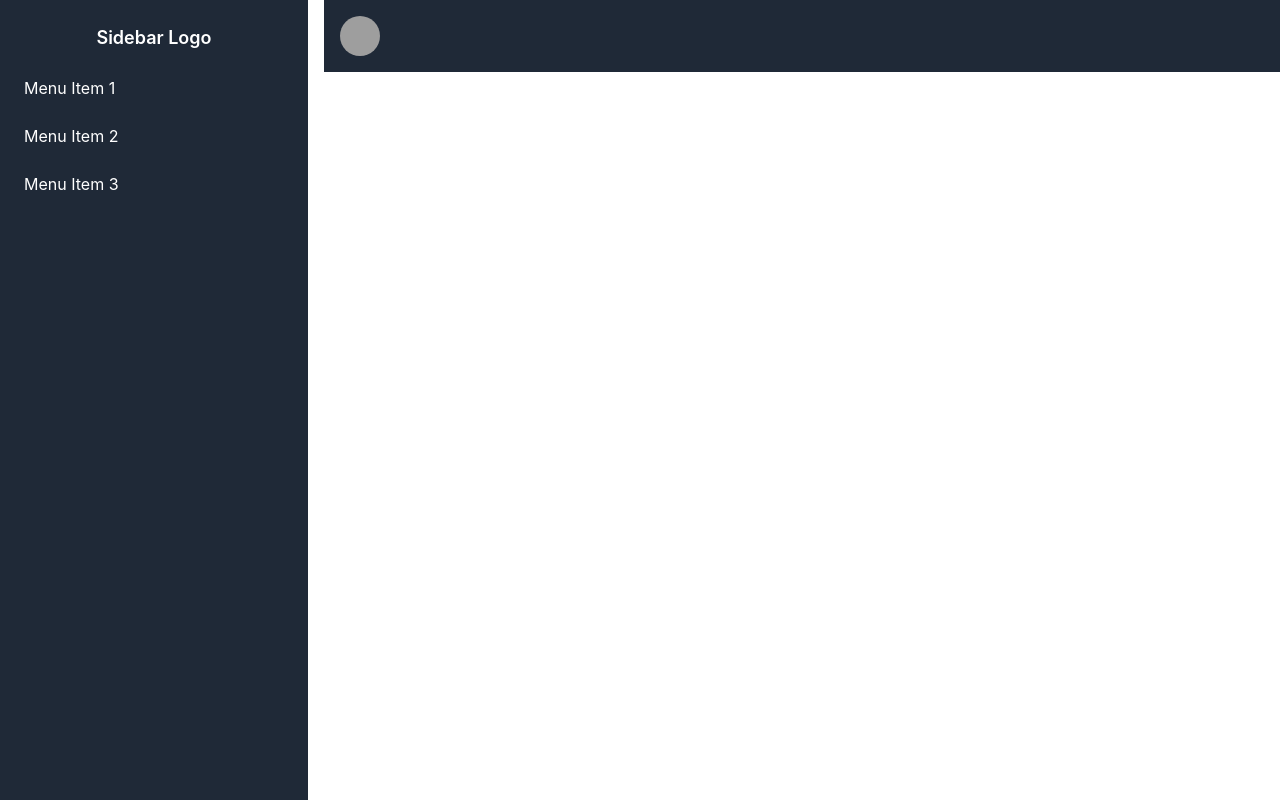
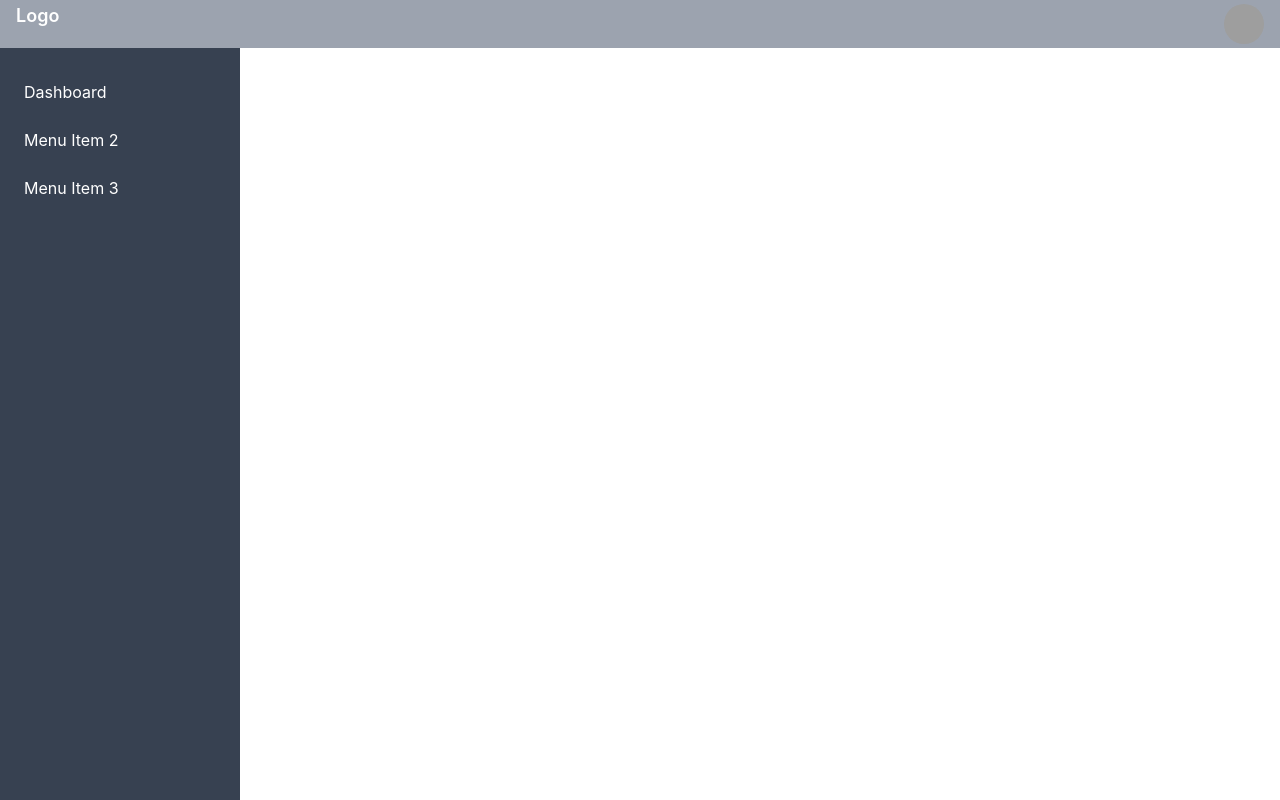
Before and after one commit to anuragkumar-code/react_erp, a React (Create React App) app: page / in a window 1280 px wide. Built offline with nearby package versions, Linux system fonts and the light colour scheme; grey boxes are pictures that could not be loaded.

Commit message:
changed navbar and sidebar layout

```diff
--- /dev/null
+++ b/src/components/Header.js
@@ -0,0 +1,36 @@
+import React, { useState } from 'react';
+
+const Header = () => {
+    const [isOpen, setIsOpen] = useState(false);
+
+    const toggleDropdown = () => setIsOpen(!isOpen);
+
+    return (
+        <header className="bg-gray-400 text-white p-4 flex justify-between items-center h-12">
+            {/* Logo */}
+            <div className="text-center mb-4">
+                <h2 className="text-lg font-semibold">Logo</h2>
+            </div>
+
+
+            {/* Avatar with Dropdown */}
+            <div className="relative">
+                {isOpen && (
+                    <div className="absolute right-0 w-48 mt-2 py-2 bg-white text-gray-900 rounded shadow-xl">
+                        <a href="#" className="block px-4 py-2 hover:bg-gray-100">Option 1</a>
+                        <a href="#" className="block px-4 py-2 hover:bg-gray-100">Option 2</a>
+                        <a href="#" className="block px-4 py-2 hover:bg-gray-100">Option 3</a>
+                    </div>
+                )}
+                <img
+                    src="https://plus.unsplash.com/premium_photo-1708633003240-569a6135deaa?q=80&w=1468&auto=format&fit=crop&ixlib=rb-4.0.3&ixid=M3wxMjA3fDB8MHxwaG90by1wYWdlfHx8fGVufDB8fHx8fA%3D%3D"
+                    alt="User Avatar"
+                    className="h-10 w-10 rounded-full cursor-pointer"
+                    onClick={toggleDropdown}
+                />
+            </div>
+        </header>
+    );
+};
+
+export default Header;
--- a/src/components/Layout.js
+++ b/src/components/Layout.js
@@ -1,21 +1,17 @@
 import React from "react";
 
 import Sidebar from "./Sidebar";
-import Navbar from "./Navbar";
+import Header from "./Header";
 
 
 const Layout = () => {
     return (
-        <div className="container grid grid-cols-12 gap-4">
-            <div className="col-span-3 min-h-screen">
+        <div className="flex flex-col h-screen">
+            <Header />
+            <div className="flex flex-1">
                 <Sidebar />
             </div>
 
-            <div className="col-span-9">
-                <div className="grid-rows-1">
-                    <Navbar />
-                </div>
-            </div>
         </div>
     );
 }
--- a/src/components/Navbar.js
+++ /dev/null
@@ -1,28 +0,0 @@
-import React, { useState } from 'react';
-
-const Navbar = () => {
-    const [isOpen, setIsOpen] = useState(false);
-
-    const toggleDropdown = () => setIsOpen(!isOpen);
-    return(
-        <header className="bg-gray-800 text-white p-4 flex justify-between items-center w-auto">
-            <div className="relative">
-                <img
-                    src="https://plus.unsplash.com/premium_photo-1708633003240-569a6135deaa?q=80&w=1468&auto=format&fit=crop&ixlib=rb-4.0.3&ixid=M3wxMjA3fDB8MHxwaG90by1wYWdlfHx8fGVufDB8fHx8fA%3D%3D"
-                    alt="User Avatar"
-                    className="h-10 w-10 rounded-full cursor-pointer"
-                    onClick={toggleDropdown}
-                />
-                {isOpen && (
-                    <div className="absolute right-0 w-48 mt-2 py-2 bg-white text-gray-900 rounded shadow-xl">
-                        <a href="#" className="block px-4 py-2 hover:bg-gray-100">Option 1</a>
-                        <a href="#" className="block px-4 py-2 hover:bg-gray-100">Option 2</a>
-                        <a href="#" className="block px-4 py-2 hover:bg-gray-100">Option 3</a>
-                    </div>
-                )}
-            </div>
-        </header>
-    )
-};
-
-export default Navbar;
--- a/src/components/Sidebar.js
+++ b/src/components/Sidebar.js
@@ -1,12 +1,10 @@
 import React from "react";
 
 import SidebarList from "./Sidebar/SidebarList";
-import SidebarLogo from "./Sidebar/SidebarLogo";
 
 const Sidebar = () => {
     return (
-        <div className="bg-gray-800 text-white h-full py-6 px-4">
-            <SidebarLogo />
+        <div className="bg-gray-700 text-white h-full py-6 px-4 w-60">
             <SidebarList />
         </div>
     );
--- a/src/components/Sidebar/SidebarList.js
+++ b/src/components/Sidebar/SidebarList.js
@@ -5,13 +5,13 @@
     return (
         <ul>
             <li className="mb-2">
-                <a href="#" className="block hover:bg-gray-700 py-2 px-2 rounded">Menu Item 1</a>
+                <a href="#" className="block hover:bg-gray-900 py-2 px-2 rounded">Dashboard</a>
             </li>
             <li className="mb-2">
-                <a href="#" className="block hover:bg-gray-700 py-2 px-2 rounded">Menu Item 2</a>
+                <a href="#" className="block hover:bg-gray-900 py-2 px-2 rounded">Menu Item 2</a>
             </li>
             <li className="mb-2">
-                <a href="#" className="block hover:bg-gray-700 py-2 px-2 rounded">Menu Item 3</a>
+                <a href="#" className="block hover:bg-gray-900 py-2 px-2 rounded">Menu Item 3</a>
             </li>
         </ul>
     )
```
